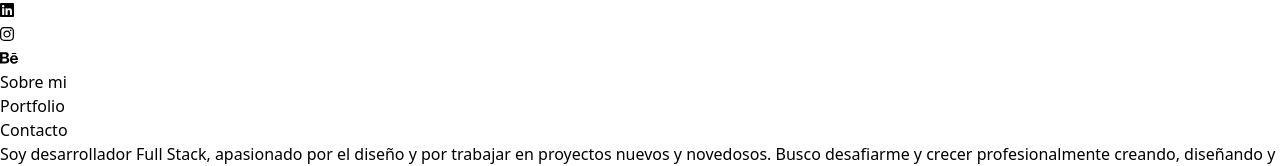
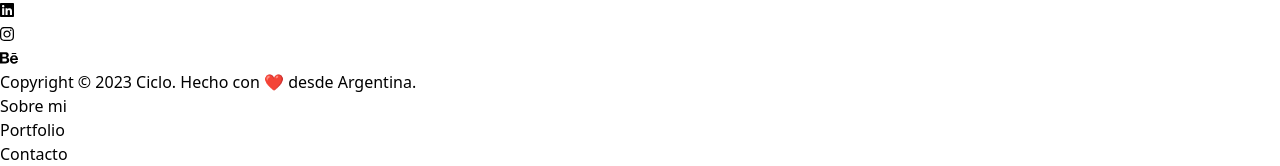
Before and after one commit to adrieldussex/portfolio.v2, a React (Vite) app: page / in a window 1280 px wide. Shown: the part 242-408 px from the top of the page. Built offline with nearby package versions, Linux system fonts and the light colour scheme.

Commit message:
Agregue texto de copyright

```diff
--- a/src/components/Header.jsx
+++ b/src/components/Header.jsx
@@ -37,6 +37,7 @@ export default function Header() {
             </li>
           ))}
         </ul>
+        <p className='text-xs text-gray-600 font-semibold'>Copyright © 2023 Ciclo. Hecho con ❤️ desde Argentina.</p>
     </header>
   )
 }
```
